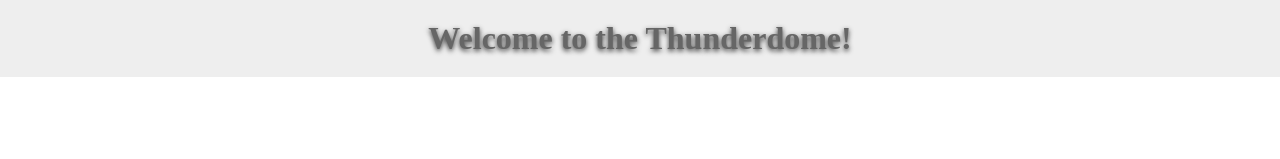
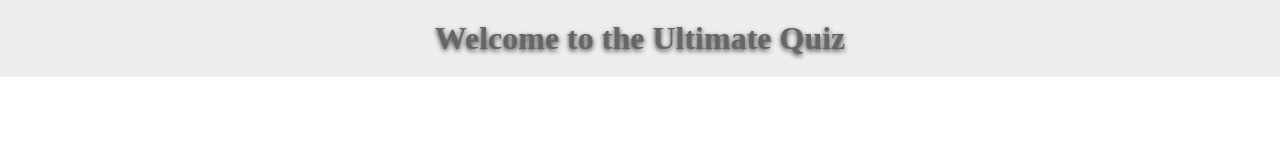
Before and after one commit to MontysMachine/quiz-game, a plain HTML site: page index.html in a window 1280 px wide. Shown: the top 159 px of the page. Drawn offline with Linux system fonts and the light colour scheme.

Commit message:
hopefully this works

```diff
--- a/assets/script.js
+++ b/assets/script.js
@@ -141,6 +141,6 @@ function init(){
             startTimer();
         }
     });
-}
+};
 
 init();
--- a/index.html
+++ b/index.html
@@ -8,7 +8,7 @@
 </head>
 <body>
     <header>
-        <h1>Welcome to the Thunderdome!</h1>
+        <h1>Welcome to the Ultimate Quiz</h1>
     </header>
     <div class="quiz-box">
         <div class="question-style" id="quiz-questions">
```
